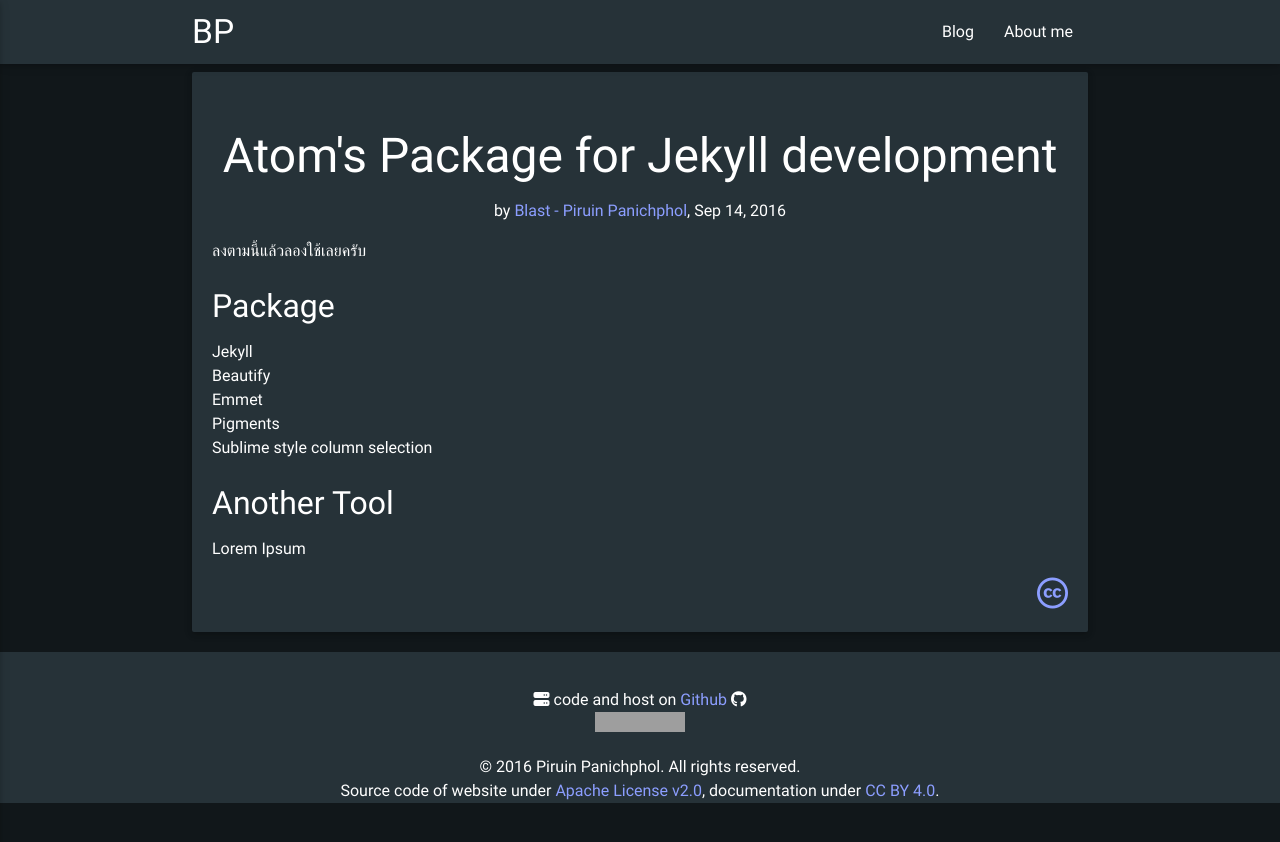
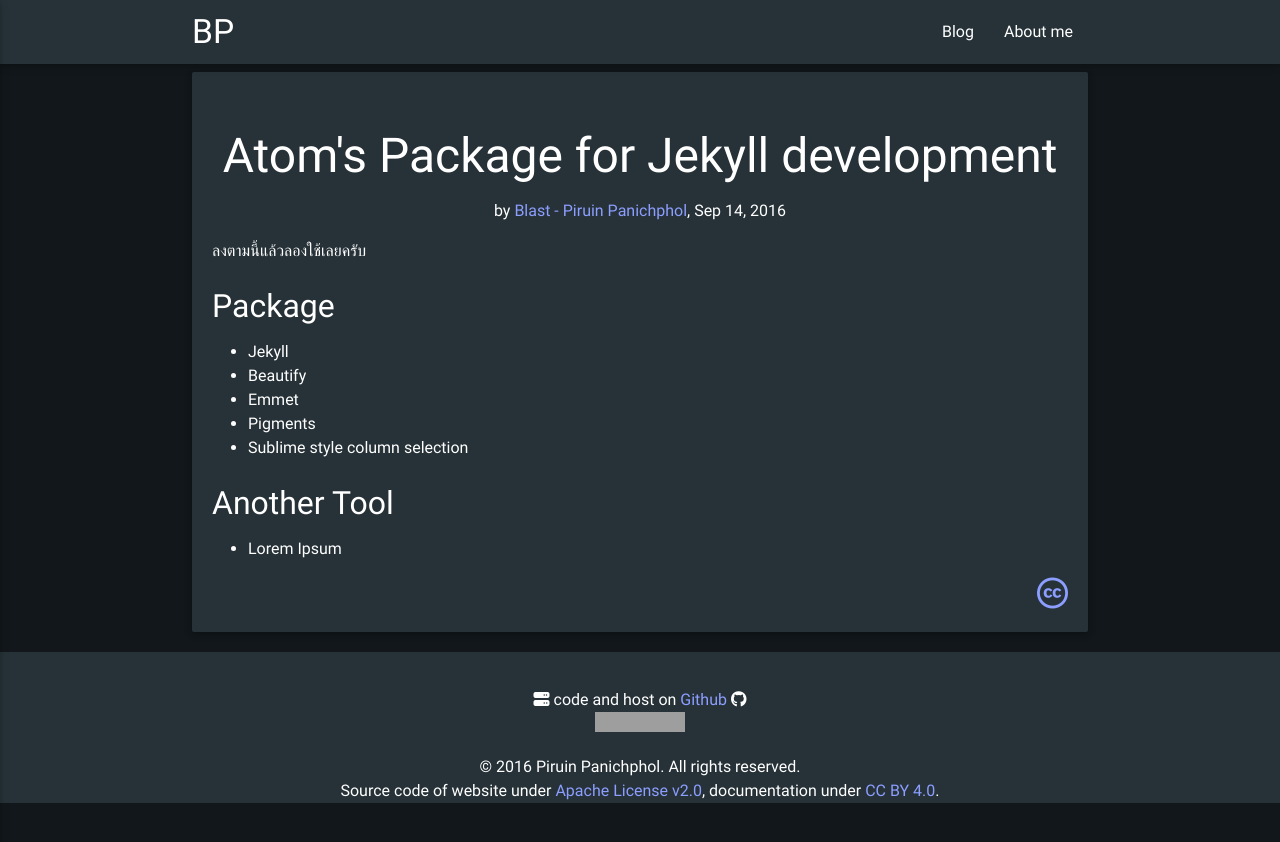
Before and after one commit to piruin/piruin.github.io, a Jekyll site: the page built from _posts/2016-09-14-atom-package-for-jekyll.markdown, in a window 1280 px wide. Shown: the top 842 px of the page. Built offline with Jekyll 4.4.1, drawn with Linux system fonts in a browser that asks for light colours; nearby versions of some CDN libraries; grey boxes are pictures that could not be loaded.

Commit message:
set list item in article style

```diff
--- a/_sass/components/_global.scss
+++ b/_sass/components/_global.scss
@@ -32,6 +32,11 @@
   li {
     list-style-type: none;
   }
+}
+
+article > ul > li {
+  list-style-type: disc;
+  margin-left: 36px;
 }
 
 a {
```
